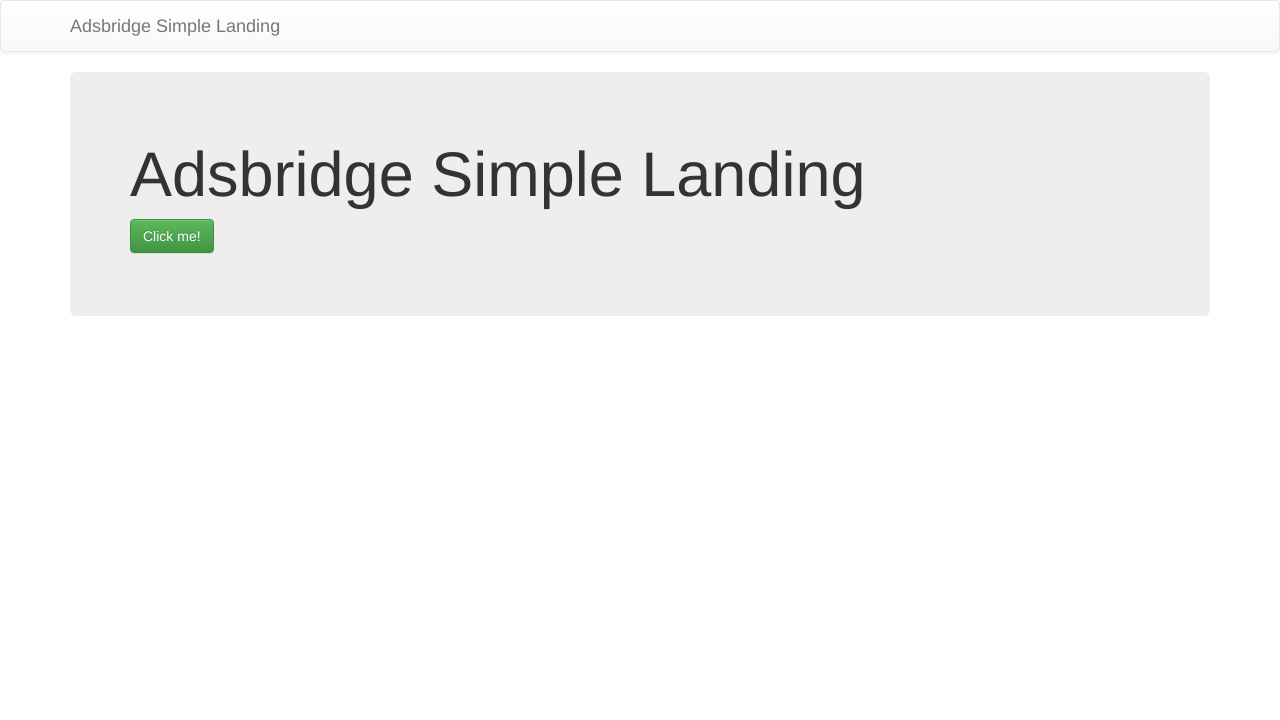
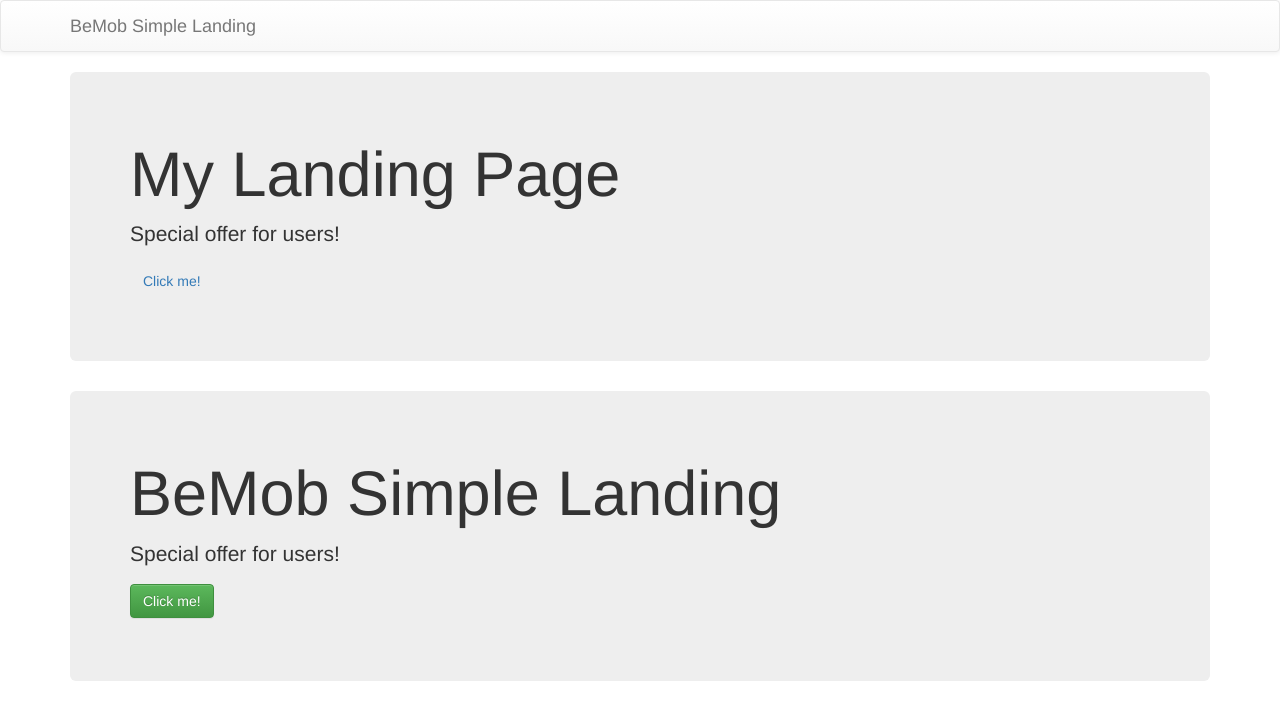
Before and after one commit to prbemob/test, a plain HTML site: page index.html in a window 1280 px wide. Drawn offline with nearby package versions, Linux system fonts and the light colour scheme.

Commit message:
Update index.html

```diff
--- a/index.html
+++ b/index.html
@@ -2,7 +2,7 @@
 <html>
 
 <head>
-    <title>Adsbridge Simple Landing</title>
+    <title>BeMob Simple Landing</title>
 
     <meta charset="utf-8">
     <meta http-equiv="X-UA-Compatible" content="IE=edge">
@@ -30,19 +30,28 @@
     <nav class="navbar navbar-default">
         <div class="container">
             <div class="navbar-header">
-                <a class="navbar-brand" href="#">Adsbridge Simple Landing</a>
+                <a class="navbar-brand" href="#">BeMob Simple Landing</a>
             </div>
         </div>
     </nav>
 
     <div class="container theme-showcase" role="main">
         <div class="jumbotron">
-            <h1>Adsbridge Simple Landing</h1>
+            <h1>My Landing Page</h1>
+            <p>Special offer for <script>document.write(getParameterByName('p1'))</script> users!</p>
             <p>
-                <a href="https://pkwnq.adsbtrk.com/click" class="btn btn-success">Click me!</a>
+                <a href="https://xxxxx.bemobtrk.com/click" class="btn success">Click me!</a>
+            </p>
+        </div>
+    </div>
+
+    <div class="container theme-showcase" role="main">
+        <div class="jumbotron">
+            <h1>BeMob Simple Landing</h1>
+            <p>Special offer for <script>document.write(getParameterByName('p1'))</script> users!</p>
+             <p>
+                <a href="https://track.onlyfortests.tech/click" class="btn btn-success">Click me!</a>
             </p>
         </div>
     </div>
 </body>
-
-</html>
```
